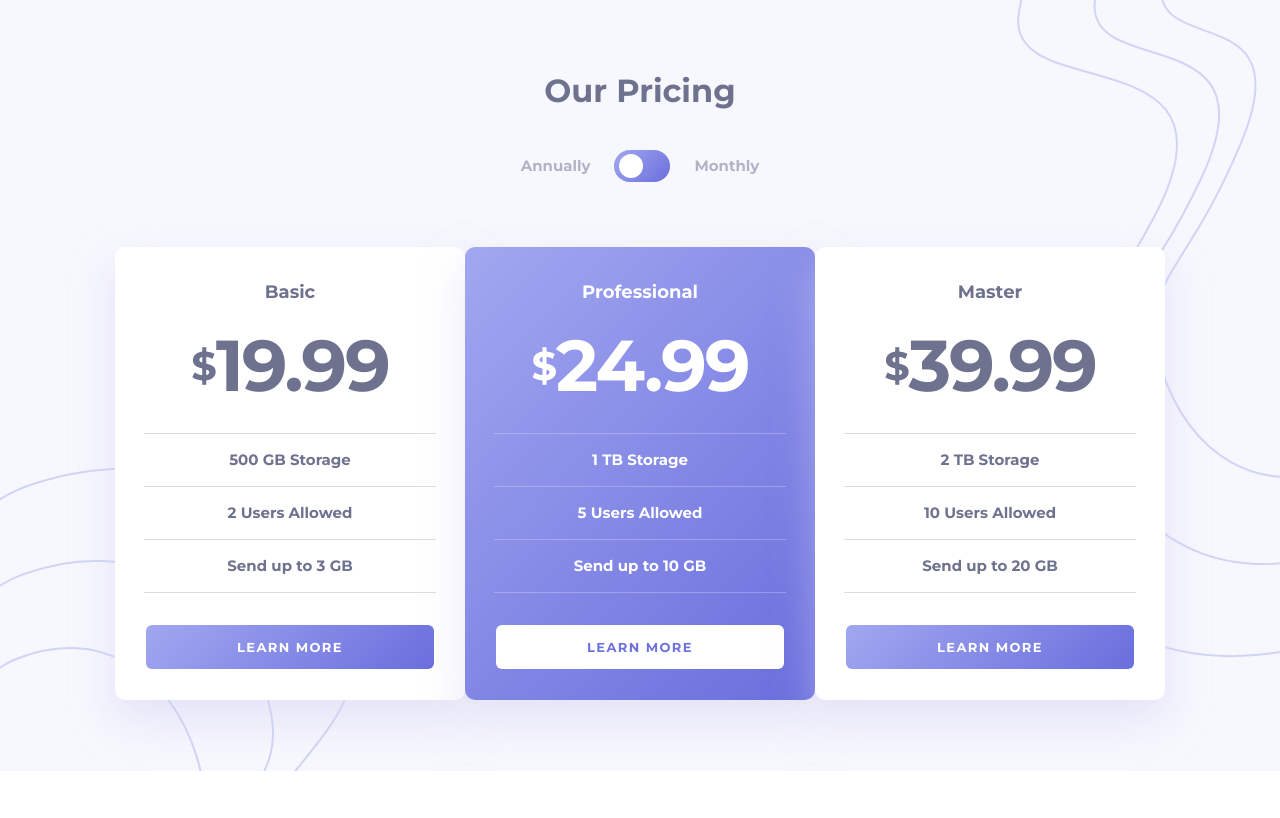
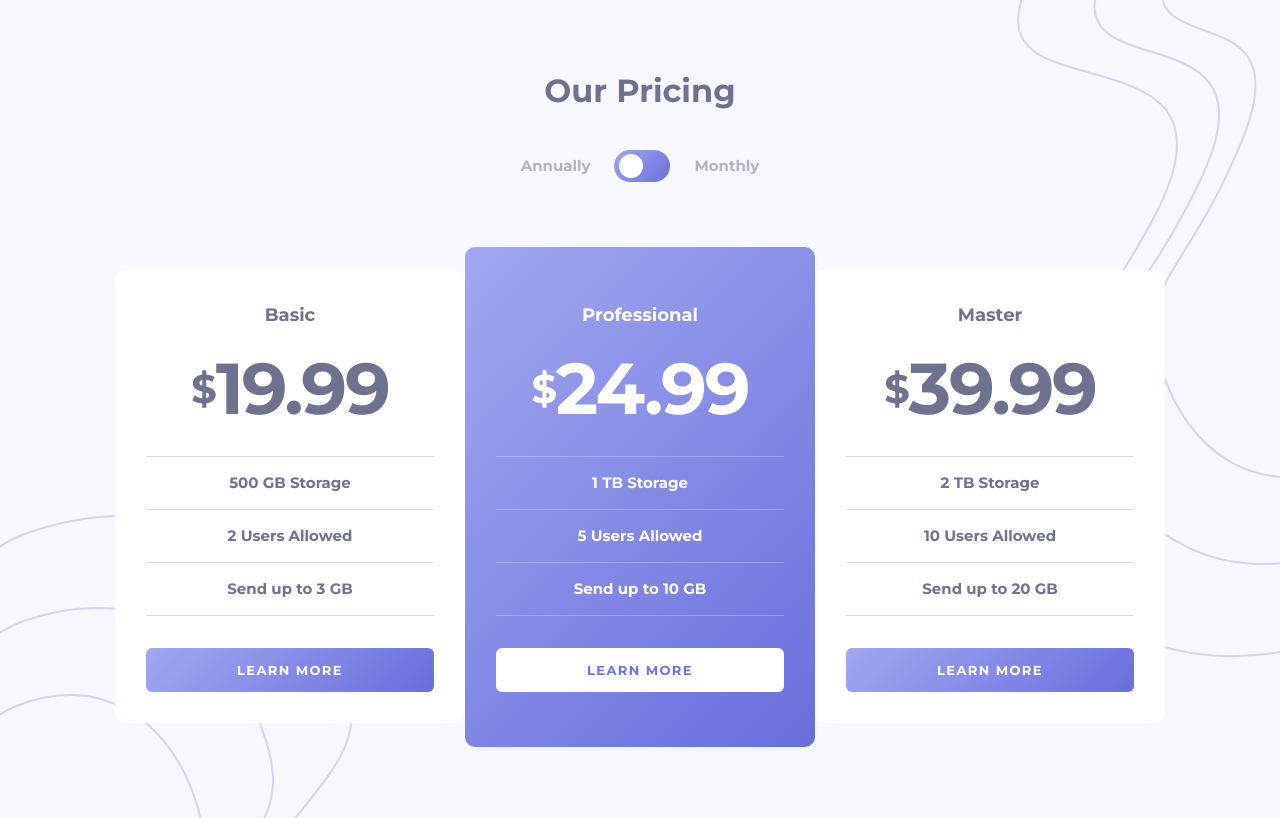
Before and after one commit to achiewe/pricing-component-with-toggle, a React (Vite) app: page / in a window 1280 px wide. Built offline with nearby package versions, Linux system fonts and the light colour scheme.

Commit message:
add logic with padding and add media query in Card Component

```diff
--- a/src/App.tsx
+++ b/src/App.tsx
@@ -19,6 +19,7 @@ function App(): JSX.Element {
 
 const StyledMain = styled.div`
   width: 100%;
+  min-height: 100vh;
   display: flex;
   flex-direction: column;
   justify-content: flex-start;
--- a/src/components/Card.tsx
+++ b/src/components/Card.tsx
@@ -54,6 +54,12 @@ const Card = styled.div<{ background: string }>`
   box-shadow: 0px 20px 40px rgba(212, 210, 244, 0.5);
   @media (min-width: 1024px) {
     width: 350px;
+    box-shadow: none;
+    padding: ${(props) =>
+      props.background ===
+      "linear-gradient(135deg, #A2A7F0 0.06%, #696EDD 100.06%)"
+        ? "54.5px 31px"
+        : "31px"};
   }
   .TopCard-div {
     display: flex;
```
